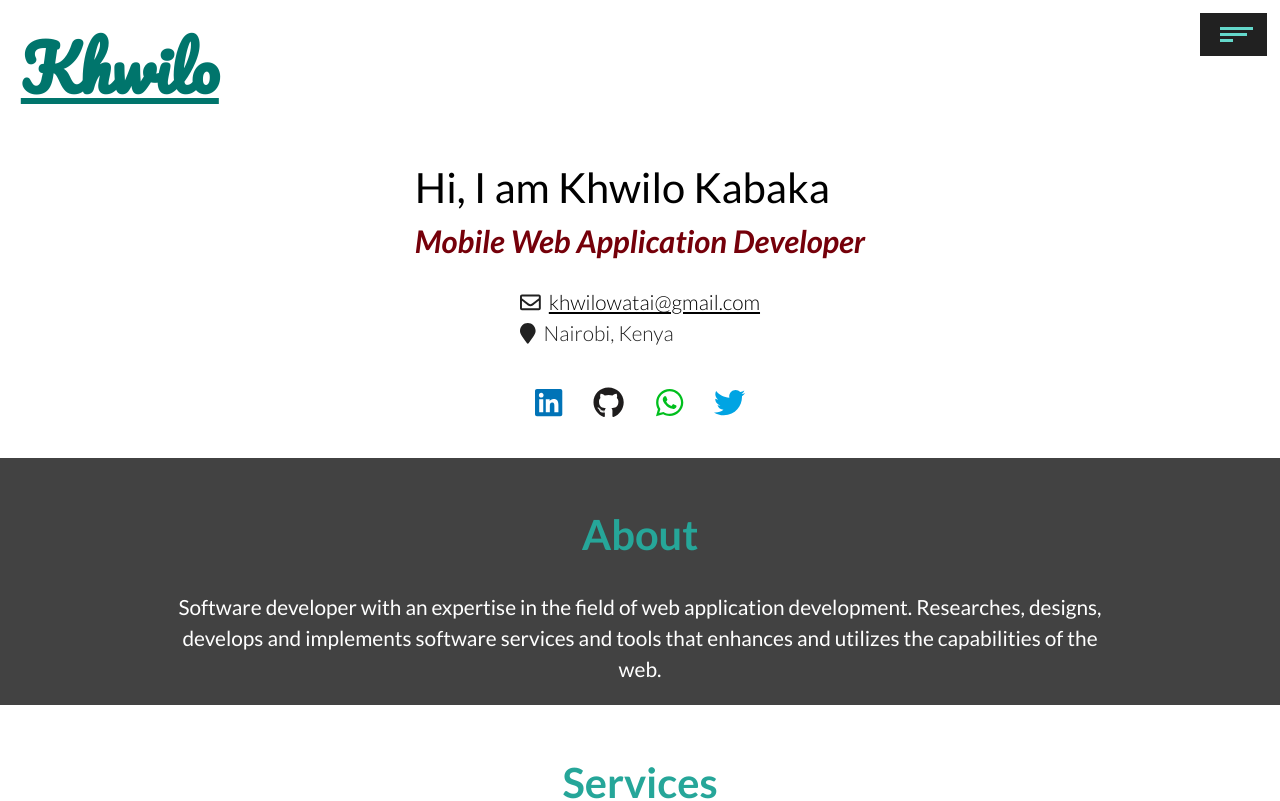
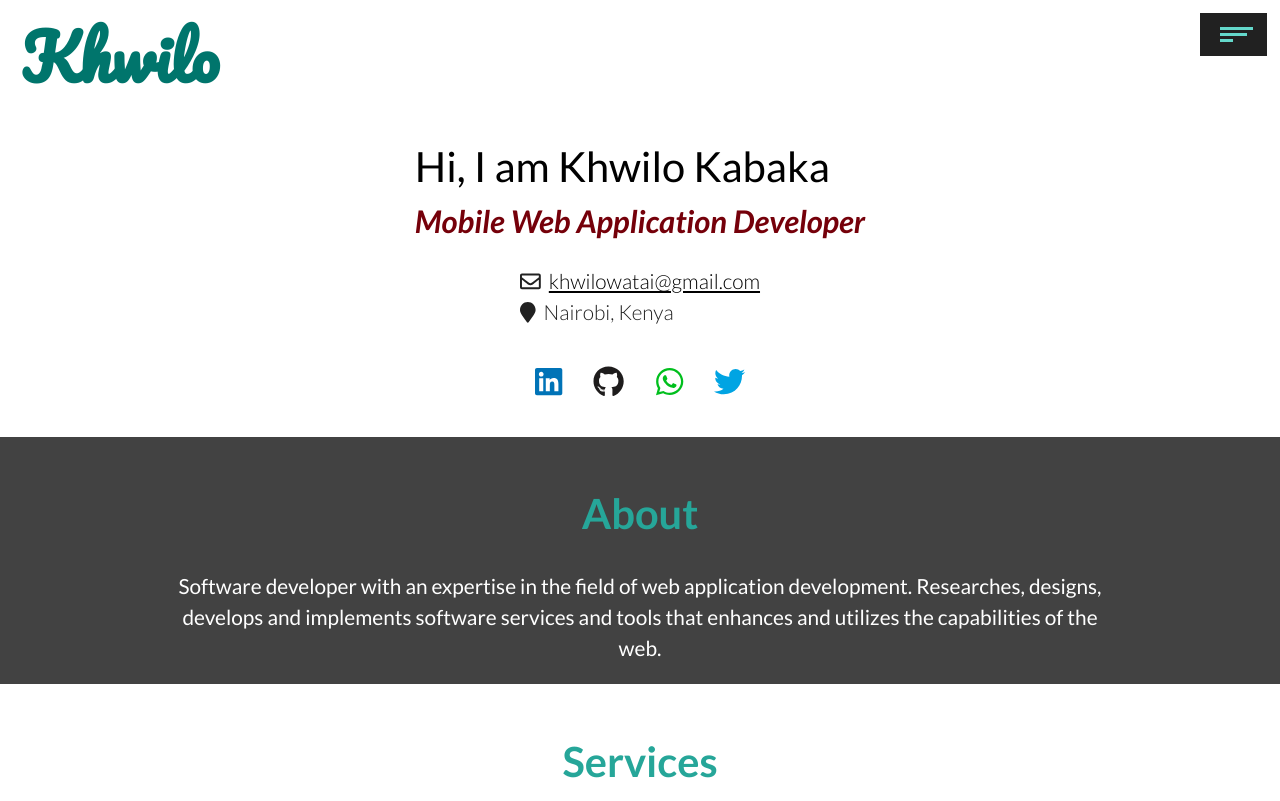
Before and after one commit to khwilo/khwilo, an Angular app: page / in a window 1280 px wide. Shown: the top 801 px of the page. Built offline with nearby package versions, Linux system fonts and the light colour scheme.

Commit message:
Move the navigation bar to its own component

```diff
--- a/src/app/app.component.html
+++ b/src/app/app.component.html
@@ -1,42 +1,5 @@
 <div class="wrapper">
-  <header class="header">
-    <div class="logo">
-      <h1 class="logo__content">Khwilo</h1>
-    </div>
-    <!-- Logo -->
-
-    <button
-      class="menu-toggle"
-      aria-label="Menu toggle button"
-      (click)="openMenu()"
-    >
-      <span class="hamburger-menu"></span>
-    </button>
-    <!-- Toggle menu button -->
-
-    <nav class="nav">
-      <ul class="nav__list">
-        <li class="nav__item">
-          <a href="#about" class="nav__link" #nav_link>About</a>
-        </li>
-        <li class="nav__item">
-          <a href="#services" class="nav__link" #nav_link>Services</a>
-        </li>
-        <li class="nav__item">
-          <a href="#projects" class="nav__link" #nav_link>Projects</a>
-        </li>
-        <li class="nav__item">
-          <a href="#posts" class="nav__link" #nav_link>My Posts</a>
-        </li>
-        <li class="nav__item">
-          <a href="#contact" class="nav__link" #nav_link>Contact</a>
-        </li>
-      </ul>
-    </nav>
-    <!-- Navigation menu -->
-  </header>
-  <!-- Header section-->
-
+  <app-navigation></app-navigation>
   <main class="main">
     <section class="main__intro section__wrapper" id="intro">
       <div class="intro__name-title">
--- a/src/app/app.component.ts
+++ b/src/app/app.component.ts
@@ -1,10 +1,5 @@
-import {
-  AfterViewInit,
-  Component,
-  ElementRef,
-  QueryList,
-  ViewChildren
-} from '@angular/core';
+import { Component } from '@angular/core';
+
 import {
   faAngular,
   faCss3,
@@ -29,7 +24,7 @@ import {
   templateUrl: './app.component.html',
   styleUrls: ['./app.component.css']
 })
-export class AppComponent implements AfterViewInit {
+export class AppComponent {
   title = 'khwilo';
   name = 'Khwilo Kabaka';
   profession = 'Mobile Web Application Developer';
@@ -55,18 +50,4 @@ export class AppComponent implements AfterViewInit {
   databaseIcon = faDatabase;
   externalLinkIcon = faExternalLinkAlt;
   penIcon = faPen;
-
-  @ViewChildren('nav_link') navigationLinks: QueryList<ElementRef>;
-
-  openMenu() {
-    document.body.classList.toggle('nav-open');
-  }
-
-  ngAfterViewInit() {
-    this.navigationLinks.forEach((list) => {
-      (list.nativeElement as HTMLElement).addEventListener('click', () => {
-        document.body.classList.remove('nav-open');
-      });
-    });
-  }
 }
--- a/src/app/navigation/navigation.component.css
+++ b/src/app/navigation/navigation.component.css
@@ -1,97 +1,35 @@
+.header {
+  padding: 0.5em 1em;
+}
+
 .header {
   display: flex;
-  align-items: baseline;
-  padding: 0;
+  justify-content: space-between;
 }
 
 .logo {
-  font-family: 'EB Garamond', serif;
-  font-size: 2.5em;
-  font-weight: 700;
-  color: var(--brand-color);
-  cursor: pointer;
-  margin: 0;
-  letter-spacing: -0.2em;
+  font-family: var(--ff-logo);
 }
 
-.toggle-menu {
-  margin-left: auto;
+.logo__content {
+  font-size: var(--fs-heading-1);
+  color: var(--clr-dark-teal);
 }
 
-.menu-toggle {
-  text-decoration: none;
-  color: var(--black);
-  padding: 0.5em 1em;
-  cursor: pointer;
-  border: none;
-  background-color: var(--white);
+.nav__list {
+  list-style-type: none;
+  padding: 0;
+  margin: 0;
+  display: flex;
+  flex-direction: column;
+  justify-content: space-around;
+  align-items: center;
+  height: 100%;
 }
 
-.menu-toggle--close {
-  font-size: 3em;
+.nav__link {
+  text-decoration: none;
+  padding: 1em 2em;
+  color: var(--clr-white);
+  font-size: var(--fs-heading-3);
 }
-
-.menu-toggle--close:hover {
-  color: var(--red);
-}
-
-.barsIcon {
-  font-size: 1.5rem;
-}
-
-.nav {
-  position: absolute;
-  right: -9999px;
-  top: 0;
-  width: 100%;
-  height: 100%;
-  background-color: var(--white);
-  z-index: 2;
-  overflow-x: hidden;
-}
-
-.nav.active {
-  position: absolute;
-  top: 0;
-  right: 0;
-  padding: 0;
-  margin: 0;
-}
-
-.nav-inner {
-  display: flex;
-  flex-direction: column;
-  justify-content: center;
-  align-items: center;
-}
-
-.site-nav-links {
-  display: flex;
-  flex-direction: column;
-  justify-content: center;
-  align-items: center;
-  list-style-type: none;
-  margin-top: 0;
-  padding: 1rem 0;
-}
-
-.site-nav-links > li {
-  margin-top: 0;
-}
-
-.site-nav-links > li > a {
-  display: block;
-  text-decoration: none;
-  color: var(--black);
-  font-weight: 700;
-  font-size: 5em;
-}
-
-.site-nav-links > li > a:hover {
-  color: var(--extra-light-teal);
-}
-
-.site-nav-links > li > a:focus,
-.site-nav-links > li > a:active {
-  color: var(--light-teal);
-}
--- a/src/app/navigation/navigation.component.html
+++ b/src/app/navigation/navigation.component.html
@@ -1,35 +1,37 @@
 <header class="header">
-  <h1 class="logo" aria-label="Logo with full name initials">
-    KK
-  </h1>
+  <div class="logo">
+    <h1 class="logo__content">{{ logoName }}</h1>
+  </div>
+  <!-- Logo -->
 
-  <nav class="nav" #navigationMenu>
-    <div class="nav-inner">
-      <a
-        href="#intro"
-        class="menu-toggle menu-toggle--close"
-        aria-label="Close main menu"
-        (click)="closeMenu()"
-      >
-        <span class="sr-only">Close main menu</span>
-        <fa-icon [icon]="rightArrowIcon"></fa-icon>
-      </a>
-      <ul class="site-nav-links">
-        <li><a href="#about" (click)="closeMenu()">About</a></li>
-        <li><a href="#projects" (click)="closeMenu()">Projects</a></li>
-      </ul>
-    </div>
+  <button
+    class="menu-toggle"
+    aria-label="Menu toggle button"
+    (click)="openMenu()"
+  >
+    <span class="hamburger-menu"></span>
+  </button>
+  <!-- Toggle menu button -->
+
+  <nav class="nav">
+    <ul class="nav__list">
+      <li class="nav__item">
+        <a href="#about" class="nav__link" #nav_link>About</a>
+      </li>
+      <li class="nav__item">
+        <a href="#services" class="nav__link" #nav_link>Services</a>
+      </li>
+      <li class="nav__item">
+        <a href="#projects" class="nav__link" #nav_link>Projects</a>
+      </li>
+      <li class="nav__item">
+        <a href="#posts" class="nav__link" #nav_link>My Posts</a>
+      </li>
+      <li class="nav__item">
+        <a href="#contact" class="nav__link" #nav_link>Contact</a>
+      </li>
+    </ul>
   </nav>
-
-  <div class="toggle-menu">
-    <button
-      id="main-menu-toggle"
-      class="menu-toggle menu-toggle--open"
-      aria-label="Open main menu"
-      (click)="openMenu()"
-    >
-      <span class="sr-only">Open main menu</span>
-      <fa-icon [icon]="barsIcon" class="barsIcon"></fa-icon>
-    </button>
-  </div>
+  <!-- Navigation menu -->
 </header>
+<!-- Header section-->
--- a/src/app/navigation/navigation.component.ts
+++ b/src/app/navigation/navigation.component.ts
@@ -1,27 +1,35 @@
-import { Component, ElementRef, OnInit, ViewChild } from '@angular/core';
-
-import { faArrowRight, faBars } from '@fortawesome/free-solid-svg-icons';
+import {
+  Component,
+  OnInit,
+  ViewChildren,
+  QueryList,
+  ElementRef,
+  AfterViewInit
+} from '@angular/core';
 
 @Component({
   selector: 'app-navigation',
   templateUrl: './navigation.component.html',
   styleUrls: ['./navigation.component.css']
 })
-export class NavigationComponent implements OnInit {
-  barsIcon = faBars;
-  rightArrowIcon = faArrowRight;
+export class NavigationComponent implements OnInit, AfterViewInit {
+  logoName = 'Khwilo';
 
-  @ViewChild('navigationMenu', { static: true }) navigationMenu: ElementRef;
+  @ViewChildren('nav_link') navigationLinks: QueryList<ElementRef>;
+
+  openMenu() {
+    document.body.classList.toggle('nav-open');
+  }
 
   constructor() {}
 
   ngOnInit() {}
 
-  openMenu() {
-    this.navigationMenu.nativeElement.classList.add('active');
-  }
-
-  closeMenu() {
-    this.navigationMenu.nativeElement.classList.remove('active');
+  ngAfterViewInit() {
+    this.navigationLinks.forEach((list) => {
+      (list.nativeElement as HTMLElement).addEventListener('click', () => {
+        document.body.classList.remove('nav-open');
+      });
+    });
   }
 }
--- a/src/styles.css
+++ b/src/styles.css
@@ -80,10 +80,6 @@ a {
   color: var(--clr-dark);
 }
 
-/* a:visited {
-  color: var(--clr-dark-teal-compliment);
-} */
-
 a:hover {
   color: var(--clr-light-teal);
 }
@@ -92,26 +88,7 @@ a:focus {
   color: var(--clr-default-teal);
 }
 
-.header,
-.main__intro {
-  padding: 1em;
-}
-
-.header {
-  display: flex;
-  justify-content: space-between;
-}
-
-.logo {
-  font-family: var(--ff-logo);
-}
-
-.logo__content {
-  font-size: var(--fs-heading-1);
-  color: var(--clr-dark-teal);
-  text-decoration: underline;
-}
-
+/* Start - Navigation drawer styling */
 .menu-toggle {
   padding: 1.5em;
   border: none;
@@ -192,22 +169,10 @@ a:focus {
   transform: translate(0);
 }
 
-.nav__list {
-  list-style-type: none;
-  padding: 0;
-  margin: 0;
-  display: flex;
-  flex-direction: column;
-  justify-content: space-around;
-  align-items: center;
-  height: 100%;
-}
+/* End - Navigation drawer styling */
 
-.nav__link {
-  text-decoration: none;
-  padding: 1em 2em;
-  color: var(--clr-white);
-  font-size: var(--fs-heading-3);
+.main__intro {
+  padding: 1em;
 }
 
 .main__intro,
```
